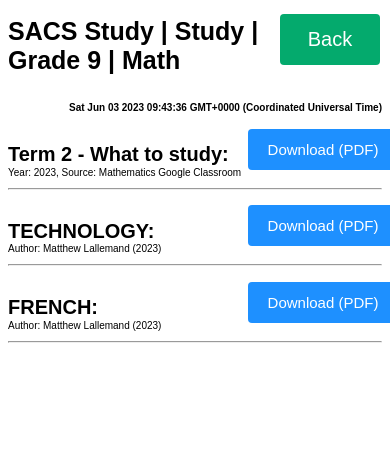
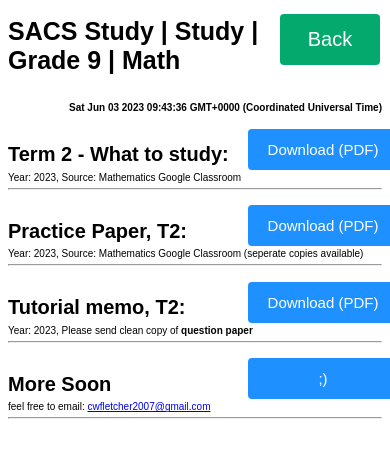
Before and after one commit to Chanlanfan/sacsstudy.github.io, a plain HTML site: page Sections/Study/Grade9/Maths/grade9TermMath.html in a window 390 px wide. Drawn offline with Linux system fonts and the light colour scheme.

Commit message:
Added Grade 9 Math

```diff
--- a/Sections/Study/Grade9/Maths/grade9TermMath.html
+++ b/Sections/Study/Grade9/Maths/grade9TermMath.html
@@ -20,7 +20,7 @@
 
         <div id="DOWNLOAD">
         <h2>Term 2 - What to study:</h2>
-        <a href="/Sections/Study/Grade9/lallemandNotes/HistoryT2.pdf" target="_blank">
+        <a href="/Sections/Study/Grade9/Maths/Math_WtS2023T2.pdf" target="_blank">
         <button>Download (PDF)</button>
         </a>
         <p>Year: 2023, Source: Mathematics Google Classroom</p>
@@ -28,23 +28,31 @@
         </div>
 
         <div id="DOWNLOAD">
-          <h2>TECHNOLOGY:</h2>
-          <a href="/Sections/Study/Grade9/lallemandNotes/TechnologyT2_2023.pdf" target="_blank">
+          <h2>Practice Paper, T2:</h2>
+          <a href="/Sections/Study/Grade9/Maths/Math_Practice2023T2both.pdf" target="_blank">
           <button>Download (PDF)</button>
           </a>
-          <p>Author: Matthew Lallemand (2023)</p>
+          <p>Year: 2023, Source: Mathematics Google Classroom (seperate copies available)</p>
           <hr>
           </div>
 
           <div id="DOWNLOAD">
-            <h2>FRENCH:</h2>
-            <a href="/Sections/Study/Grade9/lallemandNotes/FrenchT2_2023.pdf" target="_blank">
+            <h2>Tutorial memo, T2:</h2>
+            <a href="/Sections/Study/Grade9/Maths/Math_Tutorial2023T2memo.pdf" target="_blank">
             <button>Download (PDF)</button>
             </a>
-            <p>Author: Matthew Lallemand (2023)</p>
+            <p>Year: 2023, Please send clean copy of <strong>question paper</strong></p>
             <hr>
             </div>
 
+            <div id="DOWNLOAD">
+              <h2>More Soon</h2>
+              <a href="" target="_blank">
+              <button>;)</button>
+              </a>
+              <p>feel free to email: <a href="mailto: cwfletcher2007@gmail.com">cwfletcher2007@gmail.com</a></p>
+              <hr>
+              </div>
 
 
 </div>
--- a/styles.css
+++ b/styles.css
@@ -337,7 +337,7 @@ top: -145px;
     position: relative;
     font-size: 10px;
     left: 0px;
-    top: -115px;
+    top: -110px;
     }
 
     #DOWNLOAD hr{
```
Also changed, not shown: Sections/Study/Grade9/lallemandNotes/lallemandNotes.html (+3 -0 lines), 5 other files.
